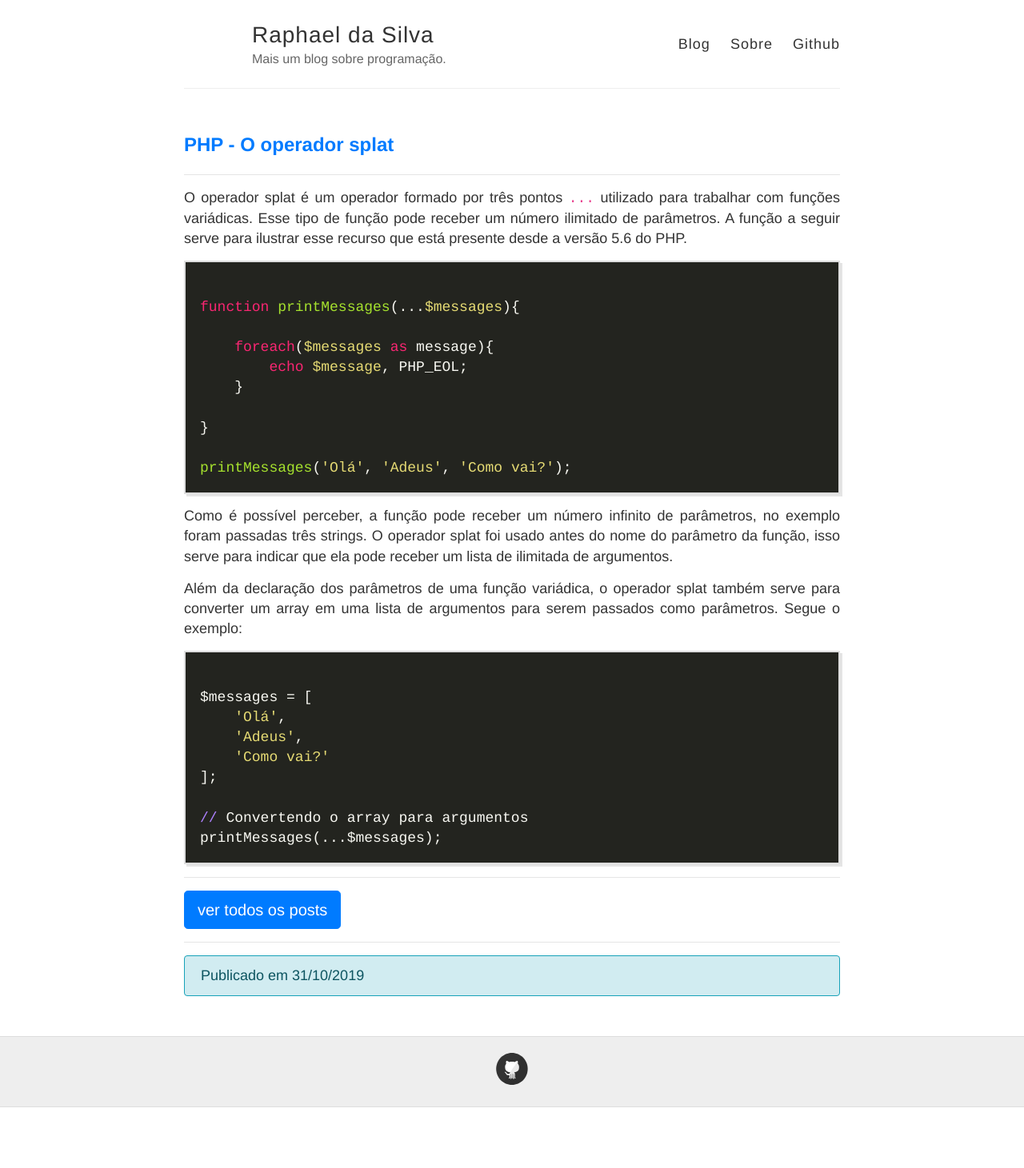
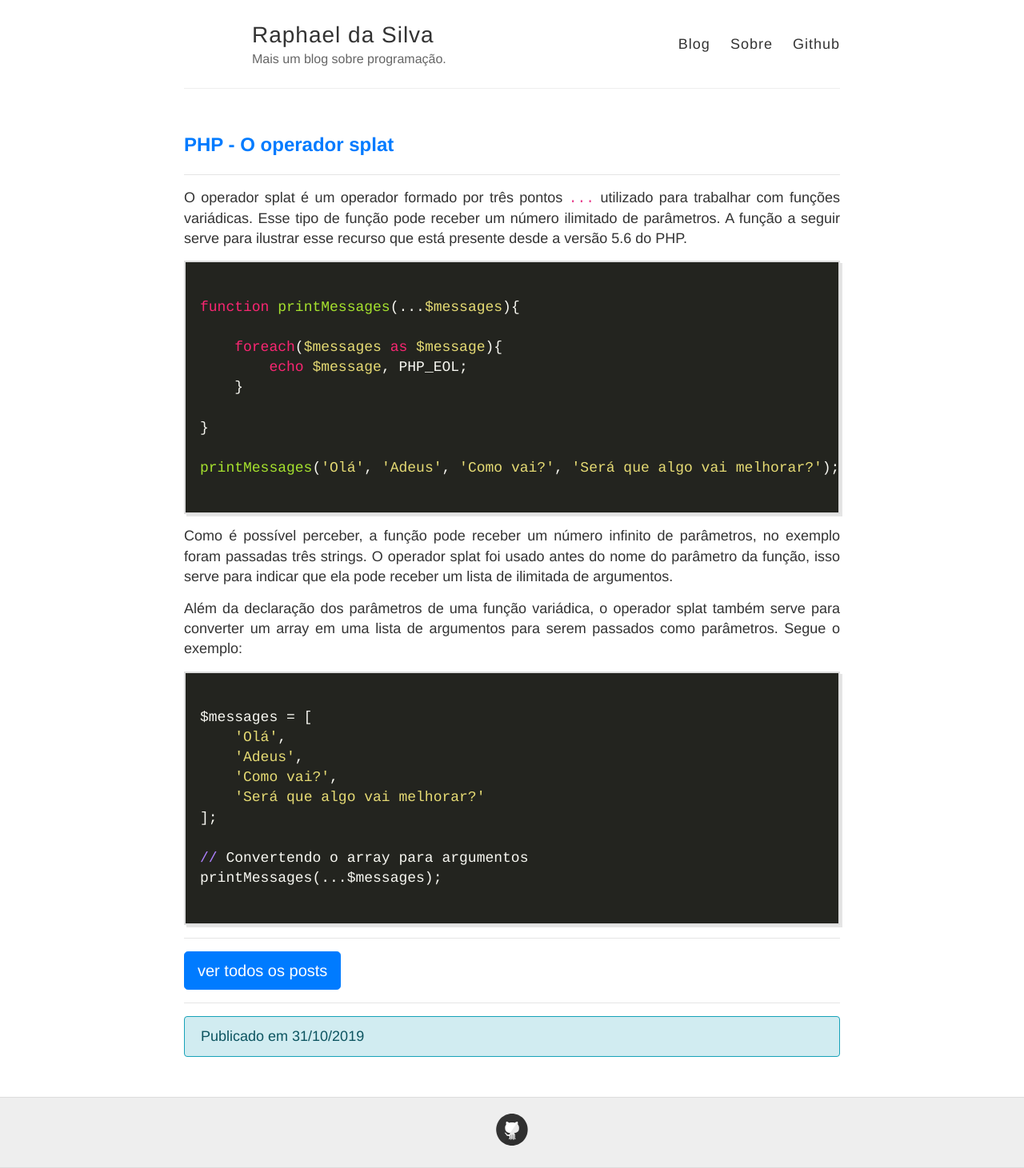
Before and after one commit to raphael-da-silva/raphael-da-silva.github.io, a Jekyll site: the page built from _posts/2019-10-31-operador-splat.md, in a window 1280 px wide. Shown: the whole page at 80% size. Built offline with Jekyll 4.4.1, drawn with Linux system fonts in a browser that asks for light colours; nearby versions of some CDN libraries; before the commit the page ends 1385 px from its top, so only the background shows below that.

Commit message:
Revisão

````diff
--- a/_posts/2019-10-31-operador-splat.md
+++ b/_posts/2019-10-31-operador-splat.md
@@ -9,13 +9,14 @@
 
 function printMessages(...$messages){
 
-    foreach($messages as message){
+    foreach($messages as $message){
         echo $message, PHP_EOL;
     }
 
 }
 
-printMessages('Olá', 'Adeus', 'Como vai?');
+printMessages('Olá', 'Adeus', 'Como vai?', 'Será que algo vai melhorar?');
+
 ```
 
 Como é possível perceber, a função pode receber um número infinito de parâmetros, no exemplo foram passadas três strings. O operador splat foi usado antes do nome do parâmetro da função, isso serve para indicar que ela pode receber um lista de ilimitada de argumentos.
@@ -27,9 +28,11 @@ Além da declaração dos parâmetros de uma função variádica, o operador spl
 $messages = [
     'Olá',
     'Adeus',
-    'Como vai?'
+    'Como vai?',
+    'Será que algo vai melhorar?'
 ];
 
 // Convertendo o array para argumentos
 printMessages(...$messages);
+
 ```
````
